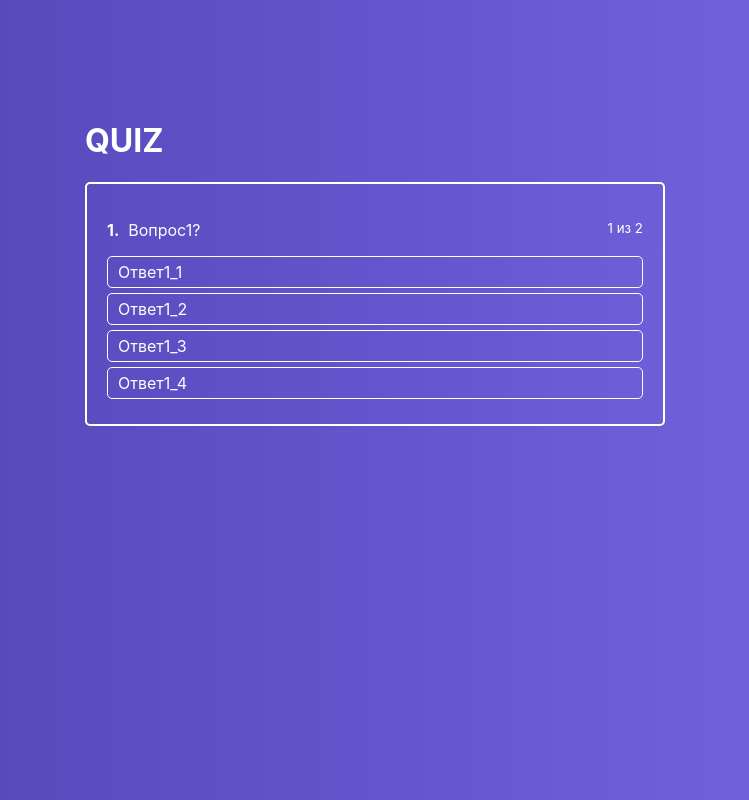
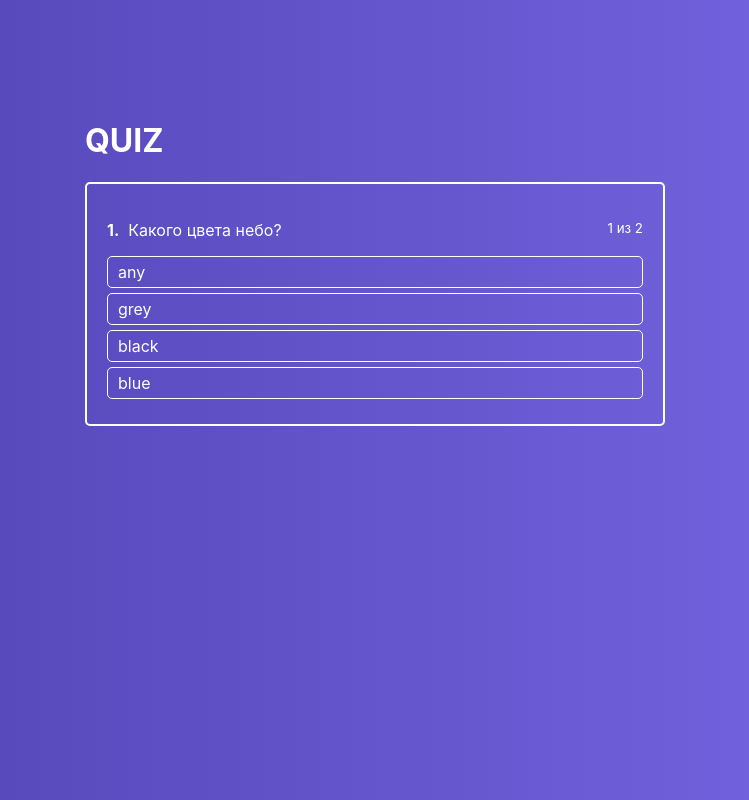
Before and after one commit to AlexSemynin/QUEEZ, a React (Create React App) app: page / in a window 1280 px wide. Shown: the whole page, without its empty margins (265-1014 px from the left). Built offline with nearby package versions, Linux system fonts and the light colour scheme.

Commit message:
Отображать состояние ответа: success, error

```diff
--- a/src/components/ActiveQuiz/ActiveQuiz.js
+++ b/src/components/ActiveQuiz/ActiveQuiz.js
@@ -8,14 +8,15 @@ const ActiveQuiz = (props) => {
         <div className={classes.ActiveQuiz}>
             <p className={classes.Question}>
                 <span>
-                    <strong>{props.answerNumber + 1}.</strong> &nbsp;
+                    <strong>{props.quizNumber + 1}.</strong> &nbsp;
                     {props.quiz.question}
                 </span>
-                <small>{props.answerNumber + 1} из {props.quizCount}</small>
+                <small>{props.quizNumber + 1} из {props.quizCount}</small>
             </p>
             <AnswersList
                 answers={props.quiz.answers}
                 onAnswerClick={props.onAnswerClick}
+                answerState = {props.answerState}
             />
         </div>
     )
--- a/src/components/ActiveQuiz/AnswersList/AnswerItem/AnswerItem.js
+++ b/src/components/ActiveQuiz/AnswersList/AnswerItem/AnswerItem.js
@@ -3,9 +3,15 @@ import classes from './AnswerItem.module.css';
 
 const AnswerItem = (props) =>{
 
+    const cls = [classes.AnswerItem];
+
+    if(props.state){
+        cls.push(classes[props.state]);
+    }
+
     return(
         <li
-            className={classes.AnswerItem}
+            className={cls.join(" ")}
             onClick={props.onAnswerClick.bind( null, props.answer.ansId)}
         >
             {props.answer.text}
--- a/src/components/ActiveQuiz/AnswersList/AnswerItem/AnswerItem.module.css
+++ b/src/components/ActiveQuiz/AnswersList/AnswerItem/AnswerItem.module.css
@@ -10,3 +10,10 @@
      background: rgba(255, 255, 255, .2);
      transition: background .2s ease-in-out;
 }
+
+.AnswerItem.error{
+    background-color: rgba(179, 73, 73, 0.7);
+}
+.AnswerItem.success{
+    background-color: rgba(77, 179, 73, 0.7);
+}
--- a/src/components/ActiveQuiz/AnswersList/AnswersList.js
+++ b/src/components/ActiveQuiz/AnswersList/AnswersList.js
@@ -13,6 +13,7 @@ const AnswersList = props =>{
                             key={index}
                             answer={answer}
                             onAnswerClick = {props.onAnswerClick}
+                            state = {props.answerState ? props.answerState[answer.ansId] : null}
                         />)
                 })
             }
--- a/src/containers/Quiz/Quiz.js
+++ b/src/containers/Quiz/Quiz.js
@@ -7,54 +7,89 @@ class Quiz extends React.Component{
     //основной контейнер для отрисовки тестового поля
 
     state={
-        answerNumber: 0,
+        quizNumber: 0,
+        answerState: null, //{currentAnswerId: 'error'}
         quiz: [
             {
+                questionId: 0,
+                question: "Какого цвета небо?",
+                answers : [
+                    {text: "any", ansId:0},
+                    {text: "grey", ansId:1},
+                    {text: "black", ansId:2},
+                    {text: "blue", ansId:3},
+                ],
+                tryAnswerId: 0
+            },
+            {
                 questionId: 1,
-                question: "Вопрос1?",
-                answers : [
-                    {text: "Ответ1_1", ansId:1},
-                    {text: "Ответ1_2", ansId:2},
-                    {text: "Ответ1_3", ansId:3},
-                    {text: "Ответ1_4", ansId:4},
+                question: "В каком году основали Питер?",
+                answers:[
+                    {text: "1700", ansId:0},
+                    {text: "1701", ansId:1},
+                    {text: "1702", ansId:2},
+                    {text: "1703", ansId:3}
                 ],
                 tryAnswerId: 3
-            },
-            {
-                questionId: 2,
-                question: "Вопрос2?",
-                answers:[
-                    {text: "Ответ2_1", ansId:1},
-                    {text: "Ответ2_2", ansId:2},
-                    {text: "Ответ2_3", ansId:3},
-                    {text: "Ответ2_4", ansId:4}
-                ],
-                tryAnswerId: 1
             }
         ]
     }
 
+    OnAnswerClickHAndler = (answerId) => {
 
-    onAnswerClickHAndler = (answerId) => {
-        this.setState({
-            answerNumber: this.state.answerNumber + 1
-        });
+        if(answerId == this._GetCurrentQuiz().tryAnswerId){
+            this.setState({
+                answerState: {[answerId]: 'success'}
+            });
+        }else{
+            this.setState({
+                answerState: {[answerId]: 'error'}
+            });
+        }
+
+        if(this._IsLastQuiz()){
+            console.log("Finish");
+        }else{
+
+            const timer = window.setTimeout(() => {
+
+                this.setState({
+                    quizNumber: this.state.quizNumber + 1,
+                    answerState: null
+                });
+
+                window.clearTimeout(timer); //чтобы не было утечки памяти
+            }, 1000);
+        }
     }
+
+    _IsTrueAnswer(quiz, answId){
+        return quiz.tryAnswerId === answId;
+    }
+
+    _GetCurrentQuiz = () =>{
+        return this.state.quiz[this.state.quizNumber];
+    }
+    _IsLastQuiz = () => {
+        return this.state.quizNumber === this.state.quiz.length-1;
+    }
+
 
 
     render(){
 
-        const answerNumber = this.state.answerNumber;
+        const quizNumber = this.state.quizNumber;
         return(
             <div className={classes.Quiz}>
 
                 <div className={classes.QuizWrapper}>
                     <h1>QUIZ</h1>
                     <ActiveQuiz
-                        quiz = {this.state.quiz[answerNumber]}
-                        onAnswerClick = {this.onAnswerClickHAndler}
-                        answerNumber = {answerNumber}
+                        quiz = {this.state.quiz[quizNumber]}
+                        onAnswerClick = {this.OnAnswerClickHAndler}
+                        quizNumber = {quizNumber}
                         quizCount = {this.state.quiz.length}
+                        answerState = {this.state.answerState}
                     />
                 </div>
             </div>
```
